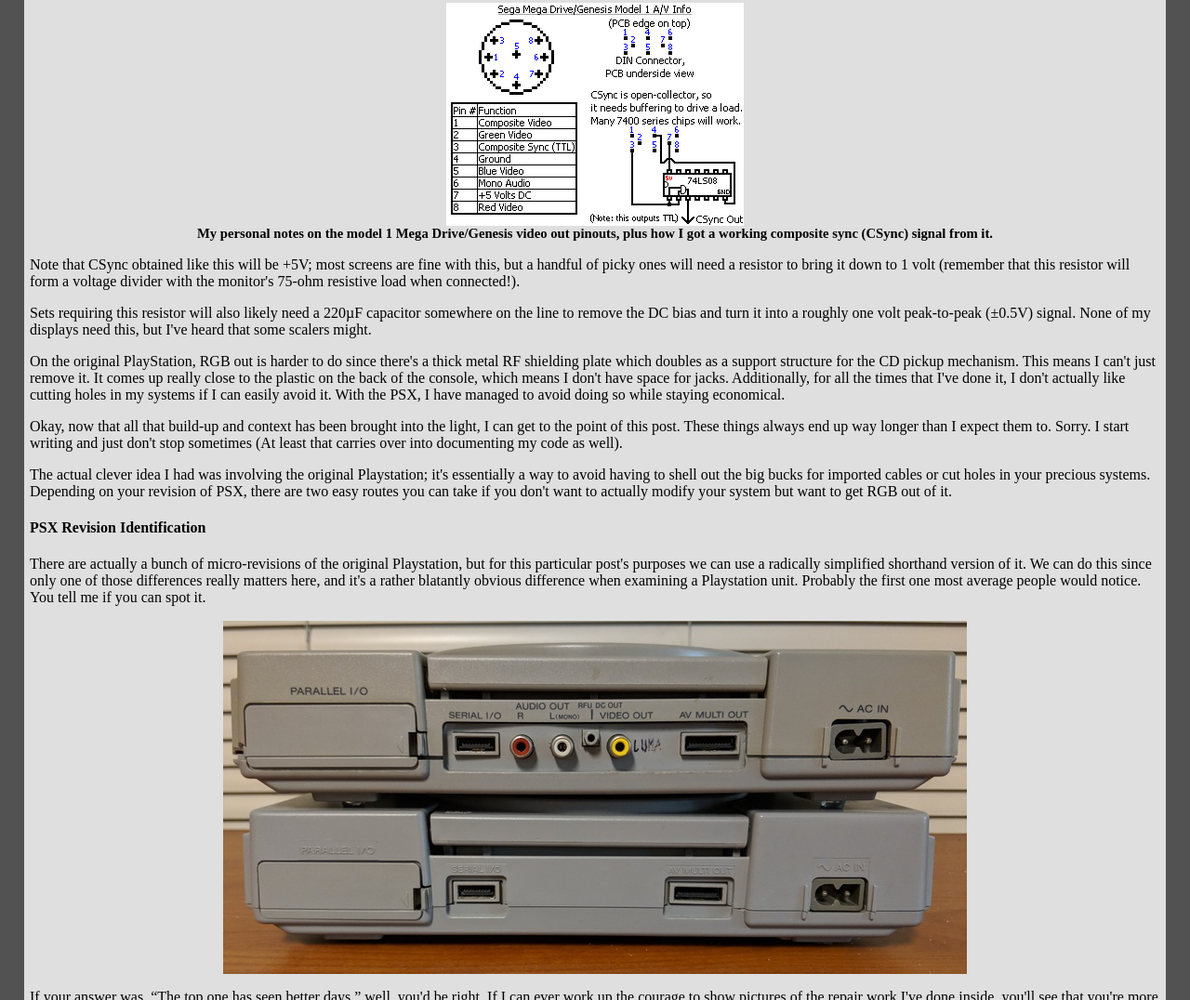
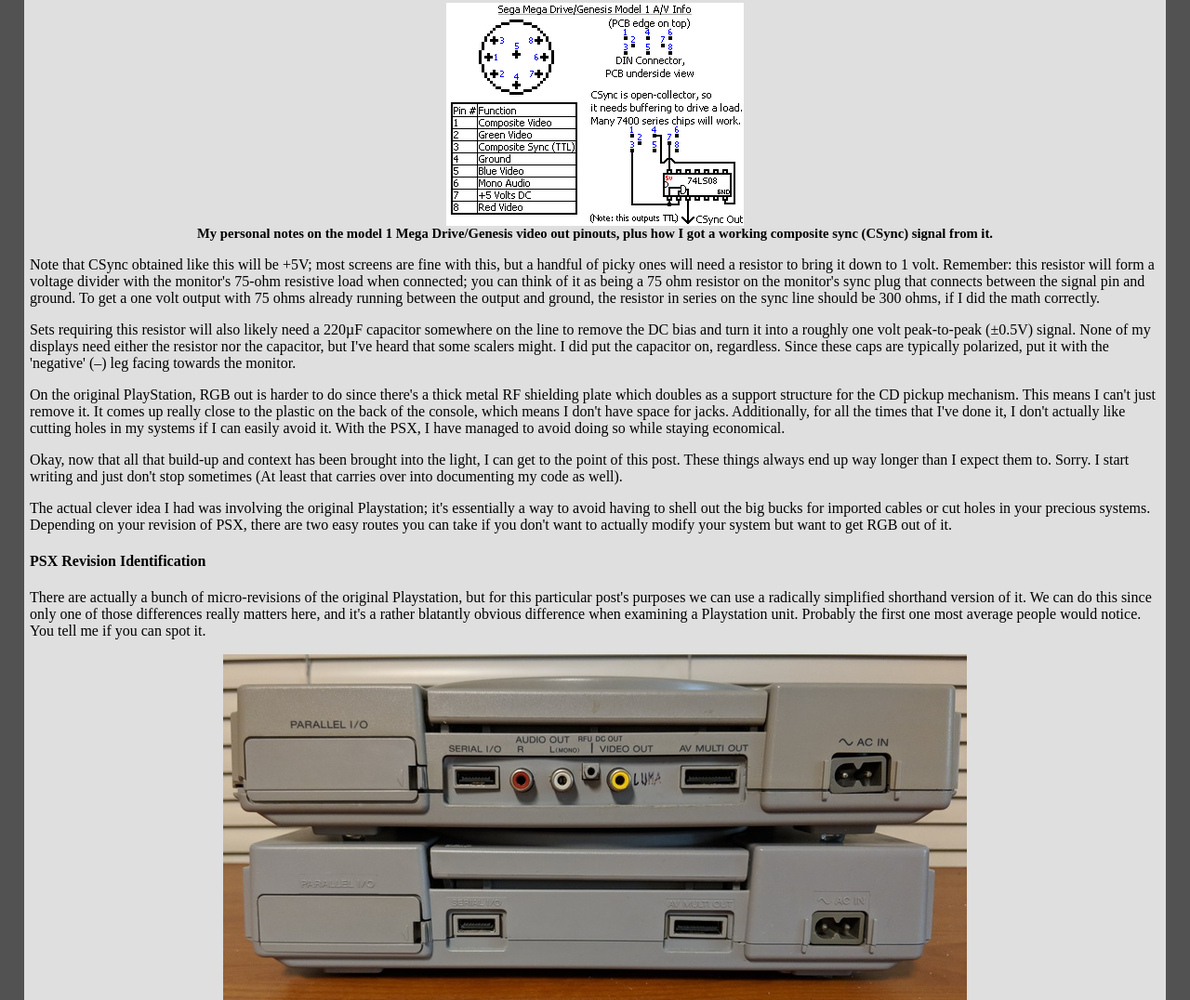
Before and after one commit to wyatt8740/site, a plain HTML site: page blerg/index.html in a window 1280 px wide. Shown: the part 7656-8732 px from the top of the page at 93% size. Drawn offline with Linux system fonts and the light colour scheme.

Commit message:
ohm's law

```diff
--- a/blerg/index.html
+++ b/blerg/index.html
@@ -669,14 +669,22 @@ TYPING_BLOCK="-typing-block 0" # block mouse for 0ms after a keypress, or it int
       <p>
         Note that CSync obtained like this will be +5V; most screens are fine
         with this, but a handful of picky ones will need a resistor to bring
-        it down to 1 volt (remember that this resistor will form a voltage
-        divider with the monitor's 75-ohm resistive load when connected!).
+        it down to 1 volt. Remember: this resistor will form a voltage
+        divider with the monitor's 75-ohm resistive load when connected; you
+        can think of it as being a 75 ohm resistor on the monitor's sync plug
+        that connects between the signal pin and ground. To get a one volt
+        output with 75 ohms already running between the output and ground, the
+        resistor in series on the sync line should be 300 ohms, if I did the
+        math correctly.
       </p>
       <p>
         Sets requiring this resistor will also likely need a 220µF capacitor
         somewhere on the line to remove the DC bias and turn it into a roughly
         one volt peak-to-peak (±0.5V) signal.
-        None of my displays need this, but I've heard that some scalers might.
+        None of my displays need either the resistor nor the capacitor, but
+        I've heard that some scalers might. I did put the capacitor on,
+        regardless. Since these caps are typically polarized, put it with
+        the 'negative' (–) leg facing towards the monitor.
       </p>
       <p>
         On the original PlayStation, RGB out is harder to do since
```
